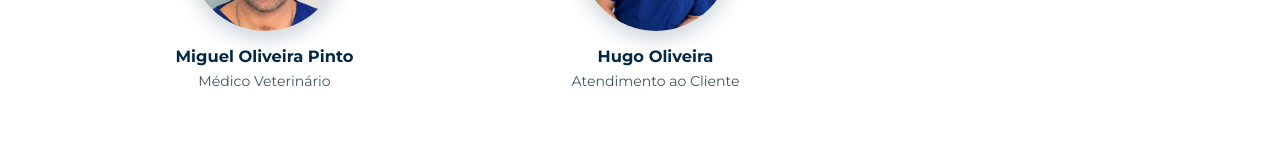
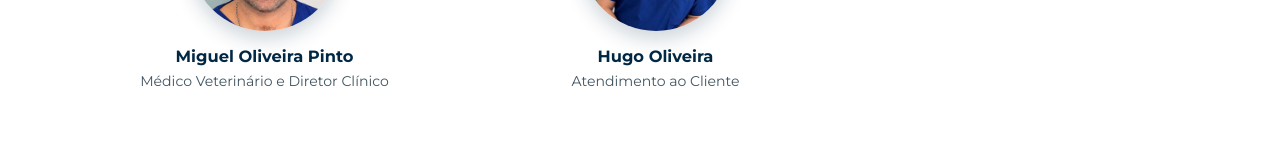
Before and after one commit to hugovielportugal-lab/centroveterinariolindaavelha, a plain HTML site: page index.html in a window 1280 px wide. Shown: the part 1099-1259 px from the top of the page. Drawn offline with Linux system fonts and the light colour scheme.

Commit message:
Miguel: Médico Veterinário e Diretor Clínico
Co-Authored-By: Claude Sonnet 5.5 <noreply@anthropic.com>
Claude-Session: https://claude.ai/code/session_01KwJCRLqoFmYfZGsR2PMubt

```diff
--- a/index.html
+++ b/index.html
@@ -74,7 +74,7 @@
 <p class="eyebrow">A equipa</p>
 <h2 class="title">Quem cuida de si e do seu animal</h2>
 <div class="team">
-<div class="person"><img class="avatar-img" src="miguel.jpg" width="150" height="150" alt="Miguel Oliveira Pinto" loading="lazy"><h3>Miguel Oliveira Pinto</h3><p>Médico Veterinário</p></div>
+<div class="person"><img class="avatar-img" src="miguel.jpg" width="150" height="150" alt="Miguel Oliveira Pinto" loading="lazy"><h3>Miguel Oliveira Pinto</h3><p>Médico Veterinário e Diretor Clínico</p></div>
 <div class="person"><img class="avatar-img" src="hugo.jpg" width="150" height="150" alt="Hugo Oliveira" loading="lazy"><h3>Hugo Oliveira</h3><p>Atendimento ao Cliente</p></div>
 </div>
 </div>
```
